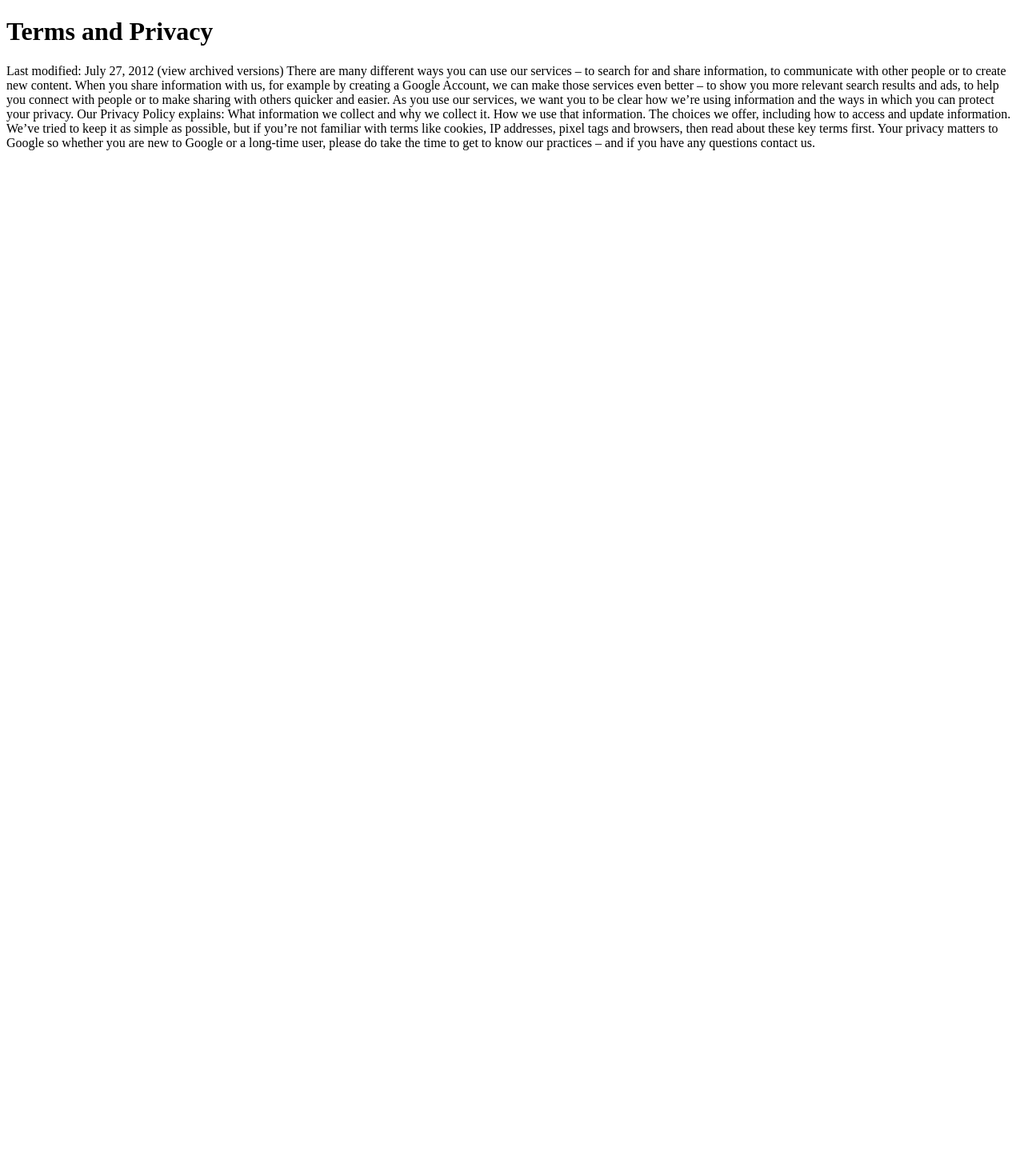
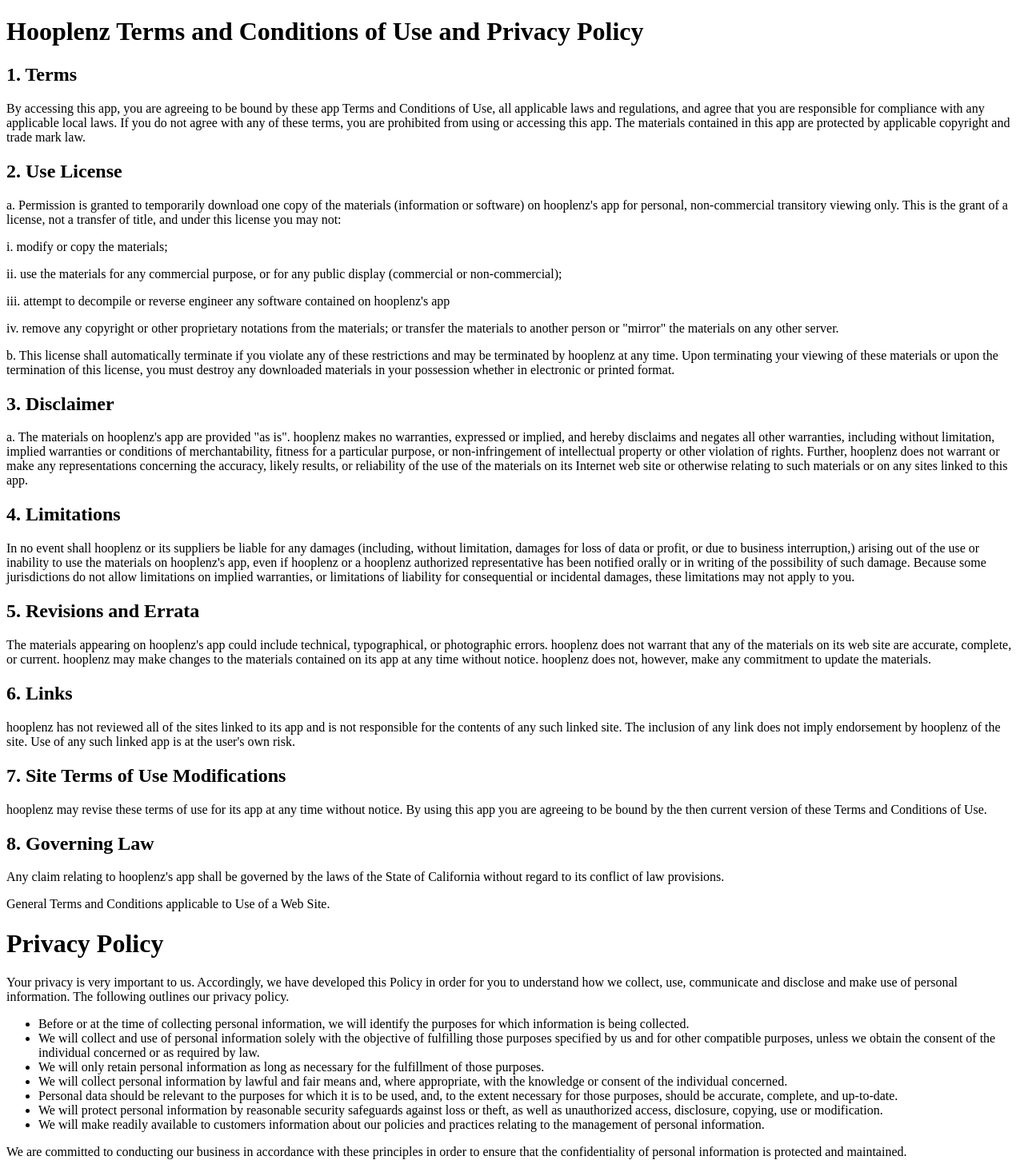
Before and after one commit to zhiwehu/iphonebackend, a Django app: page /terms/ in a window 1280 px wide. Shown: the whole page at 80% size. Before the commit the page ends 188 px from the top, so only its background shows below. Run offline with Django 3.2, Linux system fonts and the light colour scheme; parts of the project's set-up code (start-up, migrations or seed data) failed here and were passed over.

Commit message:
update terms

```diff
--- a/src/webapp/templates/terms.html
+++ b/src/webapp/templates/terms.html
@@ -3,17 +3,126 @@
 {% block head_title %}Terms & Privacy{% endblock %}
 
 {% block body %}
-    <h1>Terms and Privacy</h1>
+    <h1>Hooplenz Terms and Conditions of Use and Privacy Policy</h1>
+
+    <h2>1. Terms</h2>
     <p>
-        Last modified: July 27, 2012 (view archived versions)
+        By accessing this app, you are agreeing to be bound by these app Terms and Conditions of Use, all applicable
+        laws and regulations, and agree that you are responsible for compliance with any applicable local laws. If you
+        do not agree with any of these terms, you are prohibited from using or accessing this app. The materials
+        contained in this app are protected by applicable copyright and trade mark law.
+    </p>
 
-        There are many different ways you can use our services – to search for and share information, to communicate with other people or to create new content. When you share information with us, for example by creating a Google Account, we can make those services even better – to show you more relevant search results and ads, to help you connect with people or to make sharing with others quicker and easier. As you use our services, we want you to be clear how we’re using information and the ways in which you can protect your privacy.
+    <h2>2. Use License</h2>
+    <p>
+        a. Permission is granted to temporarily download one copy of the materials (information or software) on
+        hooplenz's app for personal, non-commercial transitory viewing only. This is the grant of a license, not a
+        transfer of title, and under this license you may not:
+    </p>
+    <p>
+        i. modify or copy the materials;
+    </p>
+    <p>
+        ii. use the materials for any commercial purpose, or for any public display (commercial or non-commercial);
+    </p>
+    <p>
+        iii. attempt to decompile or reverse engineer any software contained on hooplenz's app
+    </p>
+    <p>
+        iv. remove any copyright or other proprietary notations from the materials; or
+        transfer the materials to another person or "mirror" the materials on any other server.</p>
 
-        Our Privacy Policy explains:
+    <p>
+        b. This license shall automatically terminate if you violate any of these restrictions and may be terminated by
+        hooplenz at any time. Upon terminating your viewing of these materials or upon the termination of this license,
+        you
+        must destroy any downloaded materials in your possession whether in electronic or printed format.
+    </p>
 
-        What information we collect and why we collect it.
-        How we use that information.
-        The choices we offer, including how to access and update information.
-        We’ve tried to keep it as simple as possible, but if you’re not familiar with terms like cookies, IP addresses, pixel tags and browsers, then read about these key terms first. Your privacy matters to Google so whether you are new to Google or a long-time user, please do take the time to get to know our practices – and if you have any questions contact us.
+    <h2>3. Disclaimer</h2>
+    <p>a. The materials on hooplenz's app are provided "as is". hooplenz makes no warranties, expressed or implied, and
+        hereby disclaims and negates all other warranties, including without limitation, implied warranties or
+        conditions of merchantability, fitness for a particular purpose, or non-infringement of intellectual property or
+        other violation of rights. Further, hooplenz does not warrant or make any representations concerning the
+        accuracy, likely results, or reliability of the use of the materials on its Internet web site or otherwise
+        relating to such materials or on any sites linked to this app.
     </p>
+
+    <h2>4. Limitations</h2>
+    <p>
+        In no event shall hooplenz or its suppliers be liable for any damages (including, without limitation, damages
+        for loss of data or profit, or due to business interruption,) arising out of the use or inability to use the
+        materials on hooplenz's app, even if hooplenz or a hooplenz authorized representative has been notified orally
+        or in writing of the possibility of such damage. Because some jurisdictions do not allow limitations on implied
+        warranties, or limitations of liability for consequential or incidental damages, these limitations may not apply
+        to you.
+    </p>
+    <h2>5. Revisions and Errata</h2>
+    <p>The materials appearing on hooplenz's app could include technical, typographical, or photographic errors.
+        hooplenz
+        does not warrant that any of the materials on its web site are accurate, complete, or current. hooplenz may make
+        changes to the materials contained on its app at any time without notice. hooplenz does not, however, make any
+        commitment to update the materials.
+    </p><h2>6. Links</h2><p>
+    hooplenz has not reviewed all of the sites linked to its app and is not responsible for the contents of any such
+    linked site. The inclusion of any link does not imply endorsement by hooplenz of the site. Use of any such linked
+    app is at the user's own risk.</p>
+    <h2>7. Site Terms of Use Modifications</h2>
+    <p>hooplenz may revise these terms of use for its app at any time without notice. By using this app you are agreeing
+        to
+        be bound by the then current version of these Terms and Conditions of Use.</p>
+    <h2>8. Governing Law</h2>
+    <p>Any claim relating to hooplenz's app shall be governed by the laws of the State of California without regard to
+        its
+        conflict of law provisions.</p>
+    <p>
+        General Terms and Conditions applicable to Use of a Web Site.</p>
+
+
+    <h1>Privacy Policy</h1>
+    <p>Your privacy is very important to us. Accordingly, we have developed this Policy in order for you to understand
+        how
+        we collect, use, communicate and disclose and make use of personal information. The following outlines our
+        privacy
+        policy.</p>
+    <ul>
+        <li>
+            Before or at the time of collecting personal information, we will identify the purposes for which
+            information
+            is being collected.
+        </li>
+        <li>
+            We will collect and use of personal information solely with the objective of fulfilling those purposes
+            specified by us and for other compatible purposes, unless we obtain the consent of the individual concerned
+            or as
+            required by law.
+        </li>
+        <li>
+            We will only retain personal information as long as necessary for the fulfillment of those purposes.
+        </li>
+        <li>
+            We will collect personal information by lawful and fair means and, where appropriate, with the knowledge or
+            consent of the individual concerned.
+        </li>
+        <li>
+            Personal data should be relevant to the purposes for which it is to be used, and, to the extent necessary
+            for
+            those purposes, should be accurate, complete, and up-to-date.
+        </li>
+        <li>
+            We will protect personal information by reasonable security safeguards against loss or theft, as well as
+            unauthorized access, disclosure, copying, use or modification.
+        </li>
+        <li>
+            We will make readily available to customers information about our policies and practices relating to the
+            management of personal information.
+        </li>
+    </ul>
+
+    <p>
+        We are committed to conducting our business in accordance with these principles in order to ensure that the
+        confidentiality of personal information is protected and maintained.
+    </p>
+
+
 {% endblock %}
```
